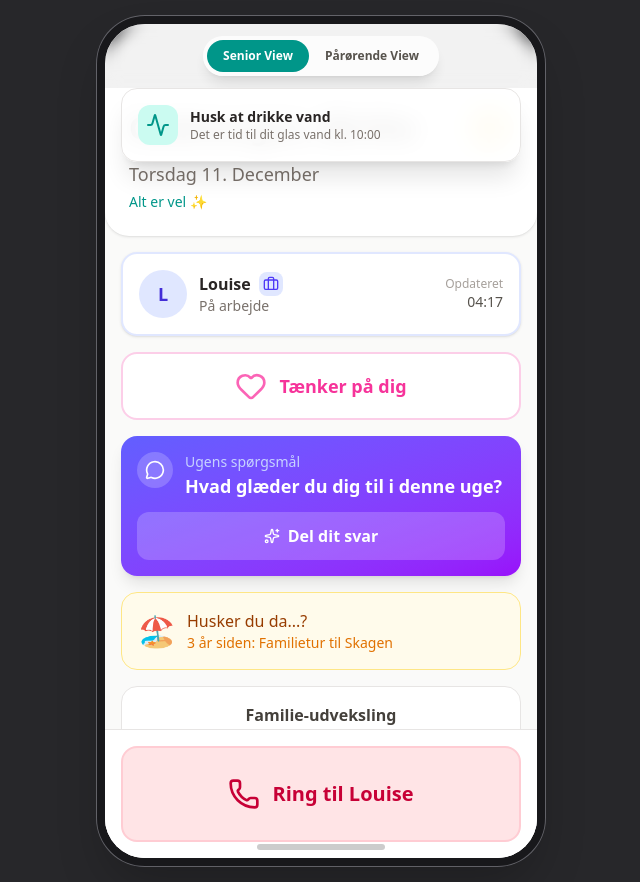
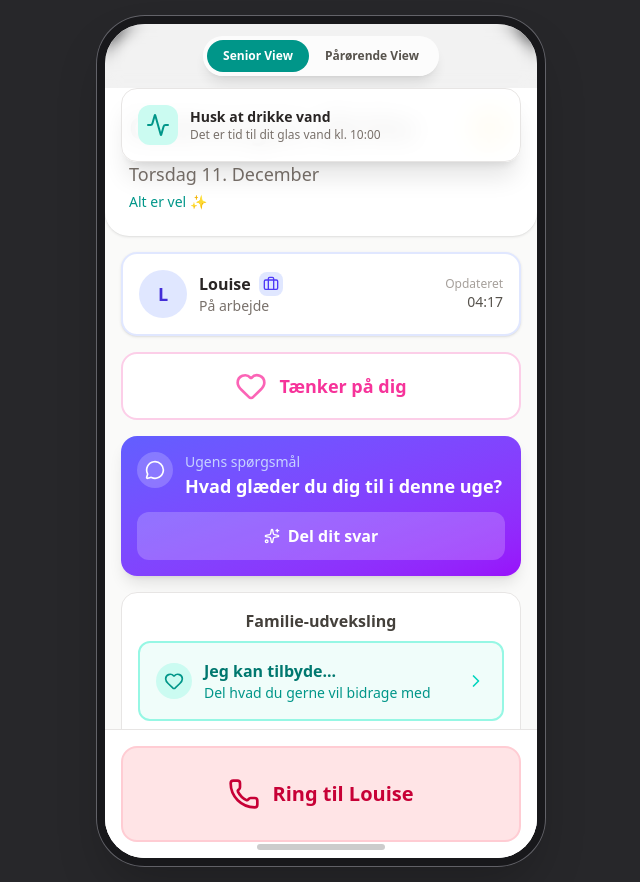
Before and after one commit to DinkoJuric/aeldrebagen, a React (Vite) app in the folder tryg-app/: page / in a window 1280 px wide. Shown: the whole page, without its empty margins (319-959 px from the left). Built offline with nearby package versions, Linux system fonts and the light colour scheme.

Commit message:
fix: Add server.allowedHosts for tunnel sharing + learnings - vite.config.js: allowedHosts: 'all' for localtunnel/ngrok - learnings.md: Added deployment sharing troubleshooting

```diff
--- a/tryg-app/src/config/features.js
+++ b/tryg-app/src/config/features.js
@@ -4,7 +4,7 @@
 export const FEATURES = {
     // Phase 5: Emotional Connection
     weeklyQuestion: true,      // Weekly Question of the Week card
-    memoryTriggers: true,      // "Husker du da...?" memories
+    memoryTriggers: false,      // "Husker du da...?" memories
     helpExchange: true,        // Dignity-preserving help offers/requests
 
     // Phase 4: Polish
--- a/tryg-app/vite.config.js
+++ b/tryg-app/vite.config.js
@@ -11,5 +11,9 @@ export default defineConfig(({ mode }) => ({
   build: {
     outDir: 'dist',
     sourcemap: false
+  },
+  // Allow external hosts for tunneling (localtunnel, ngrok, etc.)
+  server: {
+    allowedHosts: 'all'
   }
 }))
```
Also changed, not shown: 1 other file (tests, documents, lock files or other folders).
